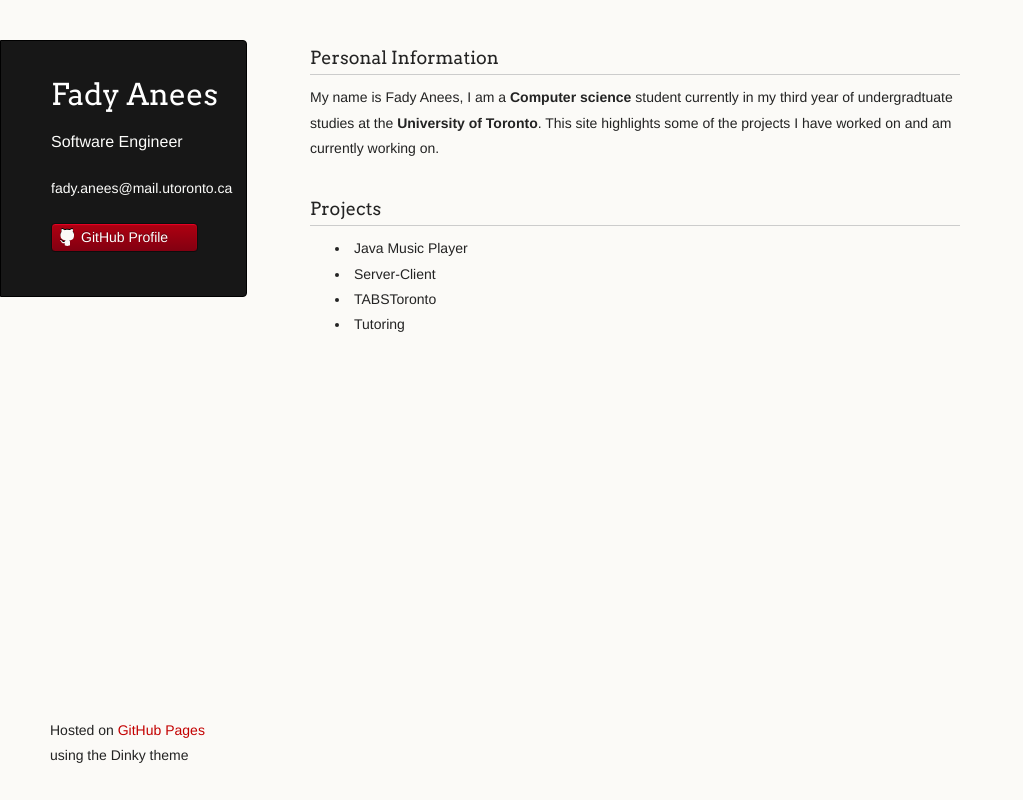
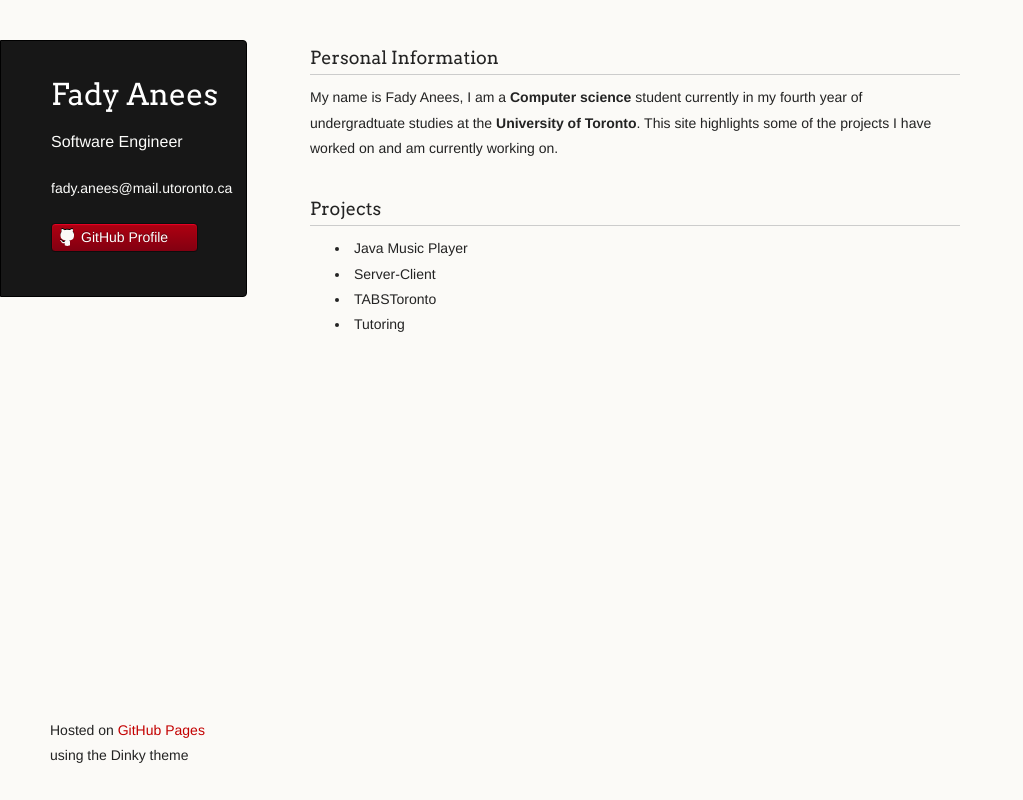
Before and after one commit to aneesfad/aneesfad.github.io, a plain HTML site: page index.html in a window 1280 px wide. Shown: the whole page, without its empty margins (0-1023 px from the left). Drawn offline with Linux system fonts and the light colour scheme.

Commit message:
Edited Year

```diff
--- a/index.html
+++ b/index.html
@@ -32,7 +32,7 @@
 
 <h3><a name="personal-info" class="anchor" href="#personal-info"><span class="octicon octicon-link"></span></a>Personal Information</h3>
 
-<p>My name is Fady Anees, I am a <strong>Computer science</strong> student currently in my third year of undergradtuate studies at the <strong>University of Toronto</strong>. This site highlights some of the projects I have worked on and am currently working on. </p>
+<p>My name is Fady Anees, I am a <strong>Computer science</strong> student currently in my fourth year of undergradtuate studies at the <strong>University of Toronto</strong>. This site highlights some of the projects I have worked on and am currently working on. </p>
 
 <h3><a name="projects" class="anchor" href="#project"><span class="octicon octicon-link"></span></a>Projects</h3>
 <ul>
```
